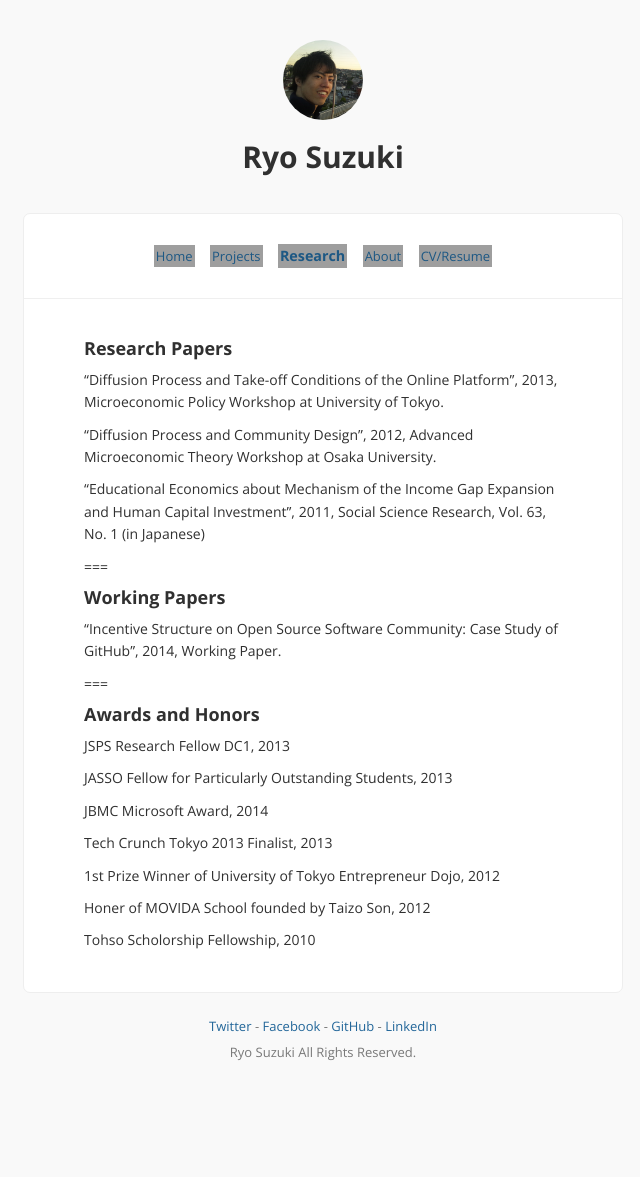
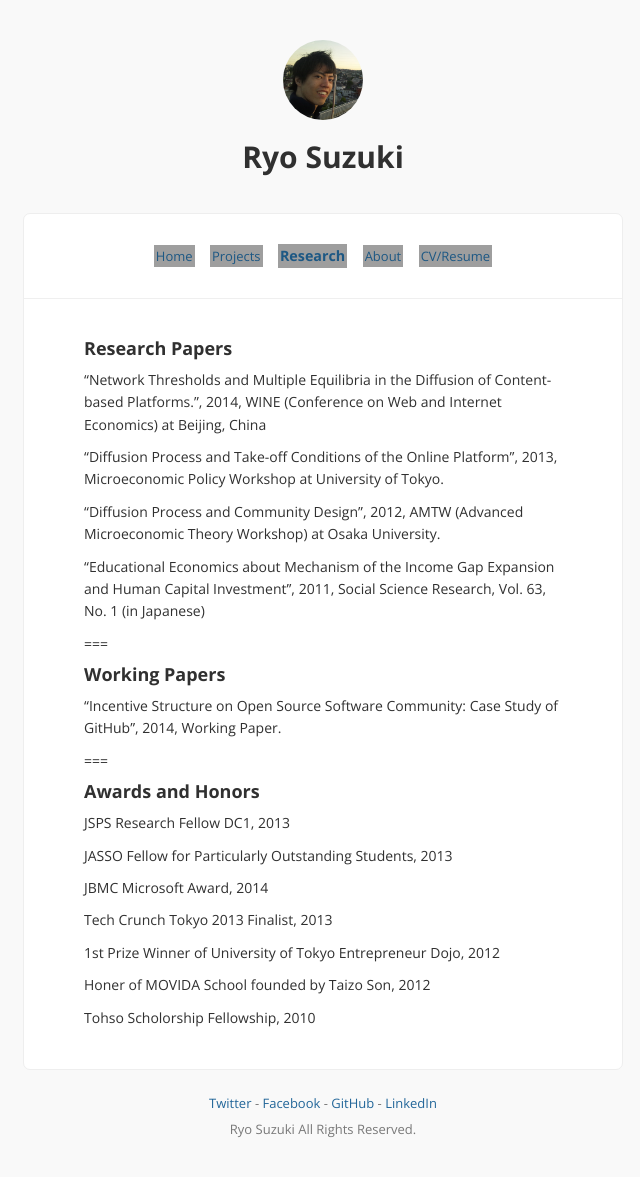
Before and after one commit to ryooopan/homepage, a Jekyll site: the page built from research.md, in a window 1280 px wide, cut to the strip 0-1182 px from the top of the page. Shown: the top 1177 px of the strip, without its empty margins (317-957 px from the left). Built offline with Jekyll 4.4.1, drawn with Linux system fonts in a browser that asks for light colours; nearby versions of some CDN libraries; Markdown is read by kramdown in place of the engine named in the settings; comment, search, counter and statistics services are not loaded; before the commit the page ends 1105 px from its top, so only the background shows below that; grey boxes are pictures that could not be loaded.

Commit message:
add wine in research papers

```diff
--- a/research.md
+++ b/research.md
@@ -5,9 +5,11 @@ title: Research
 
 #### Research Papers
 
+"Network Thresholds and Multiple Equilibria in the Diffusion of Content-based Platforms.", 2014, WINE (Conference on Web and Internet Economics) at Beijing, China
+
 "Diffusion Process and Take-off Conditions of the Online Platform", 2013, Microeconomic Policy Workshop at University of Tokyo.
 
-"Diffusion Process and Community Design", 2012, Advanced Microeconomic Theory Workshop at Osaka University.
+"Diffusion Process and Community Design", 2012, AMTW (Advanced Microeconomic Theory Workshop) at Osaka University.
 
 "Educational Economics about Mechanism of the Income Gap Expansion and Human Capital Investment", 2011, Social Science Research, Vol. 63, No. 1 (in Japanese)
 
```
